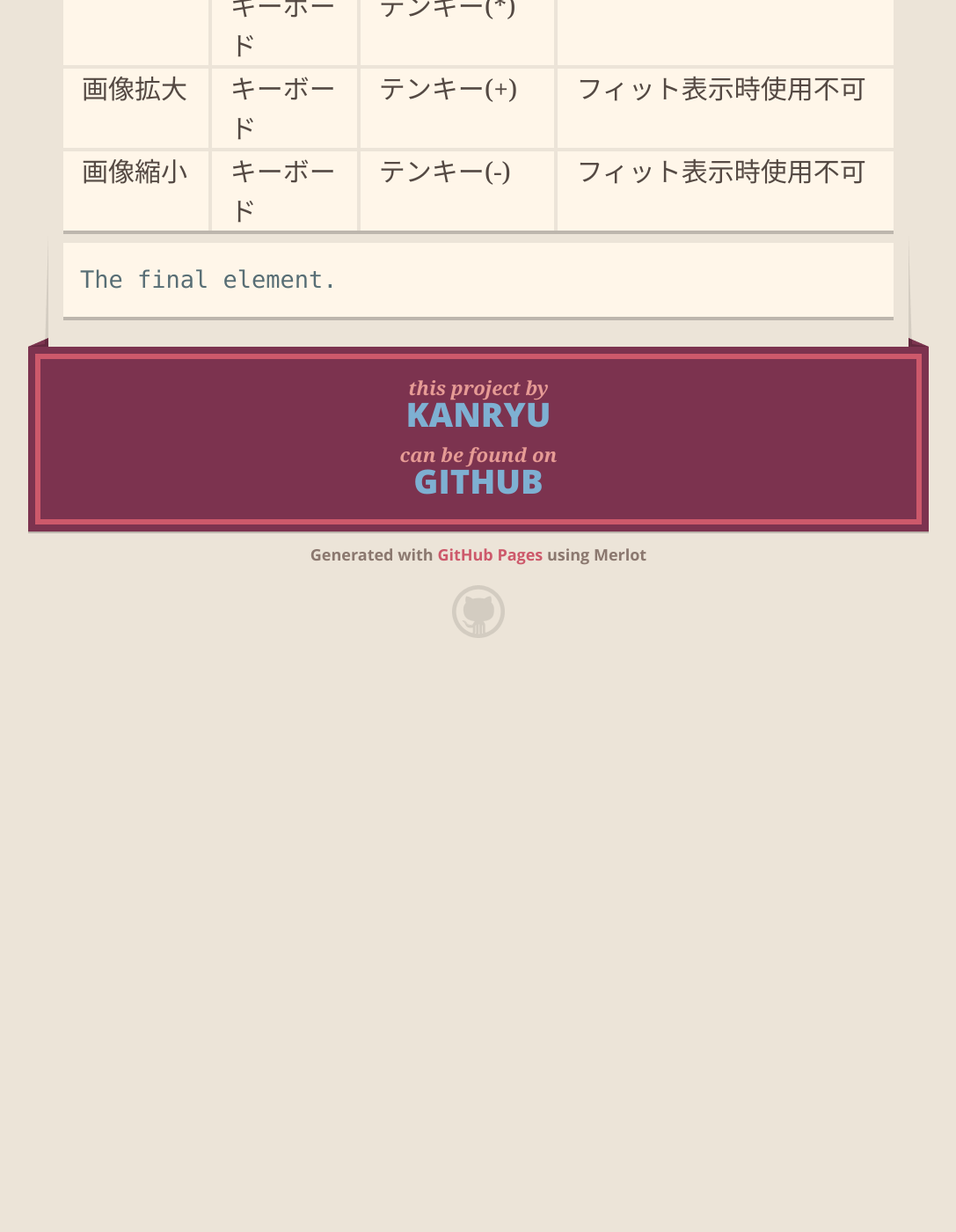
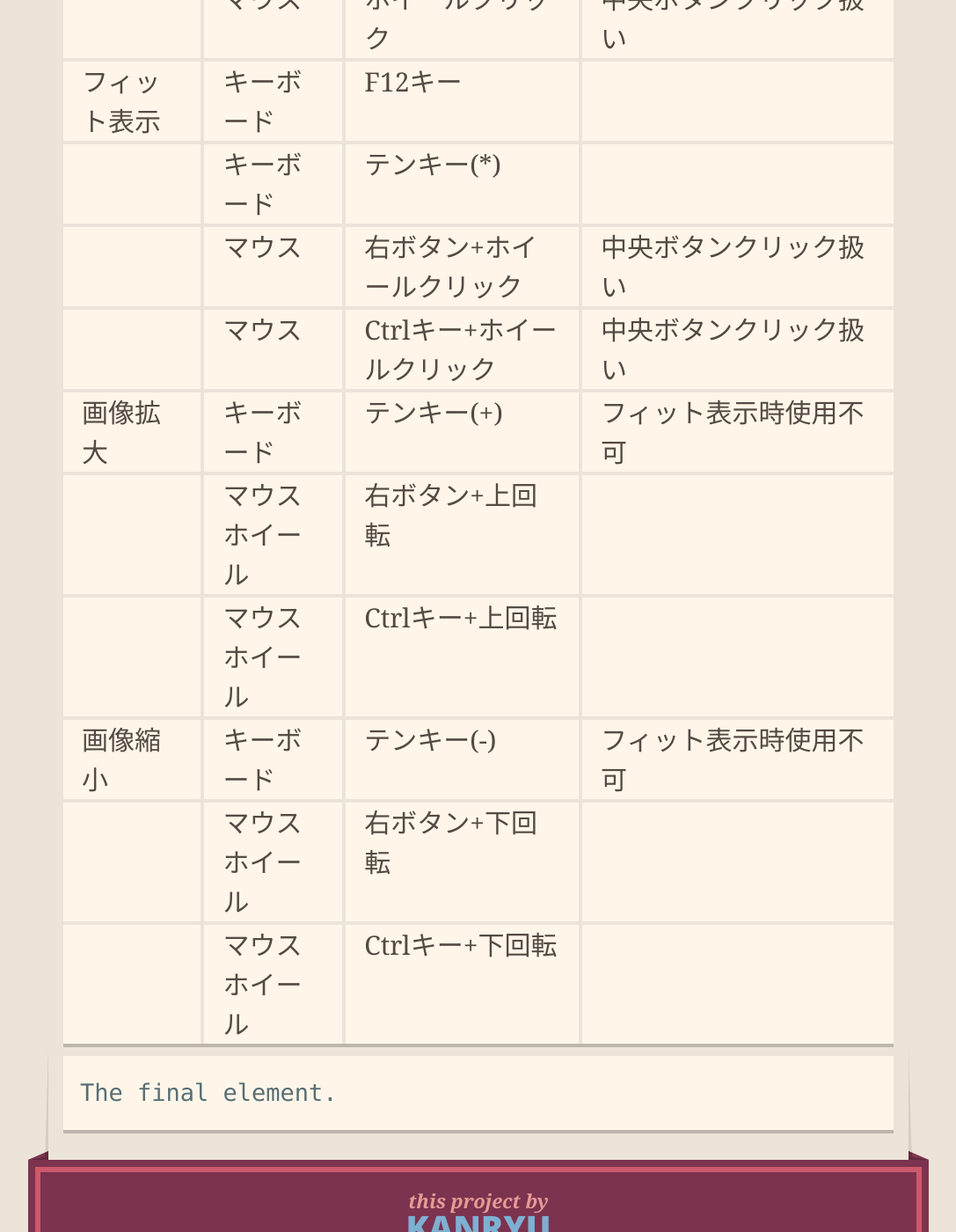
Before and after one commit to kanryu/quickviewer, a Jekyll site: the page built from docs/index-ja.md, in a window 1280 px wide and 1400 px high, scrolled down 12852 px. Shown: the whole window at 88% size, without its empty margins (96-1183 px from the left). Built offline with Jekyll 4.4.1, drawn with Linux system fonts in a browser that asks for light colours; nearby versions of some CDN libraries; our own code applies the rules of GitHub Pages for plain Markdown files; before the commit the page ends 13617 px from its top, so only the background shows below that.

Commit message:
Update index-ja.md

````diff
--- a/docs/index-ja.md
+++ b/docs/index-ja.md
@@ -195,8 +195,15 @@ v0.6.0以降、QuickViewerはあなたのデジタルブックやマンガから
 |             | マウス     | ホイールクリック | 中央ボタンクリック扱い |
 | フィット表示 | キーボード | F12キー | |
 |             | キーボード | テンキー(\*) | |
+|             | マウス     | 右ボタン+ホイールクリック | 中央ボタンクリック扱い |
+|             | マウス     | Ctrlキー+ホイールクリック | 中央ボタンクリック扱い |
 | 画像拡大     | キーボード | テンキー(+) | フィット表示時使用不可 |
+|             | マウスホイール | 右ボタン+上回転 | |
+|             | マウスホイール | Ctrlキー+上回転 | |
 | 画像縮小     | キーボード | テンキー(-) | フィット表示時使用不可 |
+|             | マウスホイール | 右ボタン+下回転 | |
+|             | マウスホイール | Ctrlキー+下回転 | |
+
 
 ```
 The final element.
````
